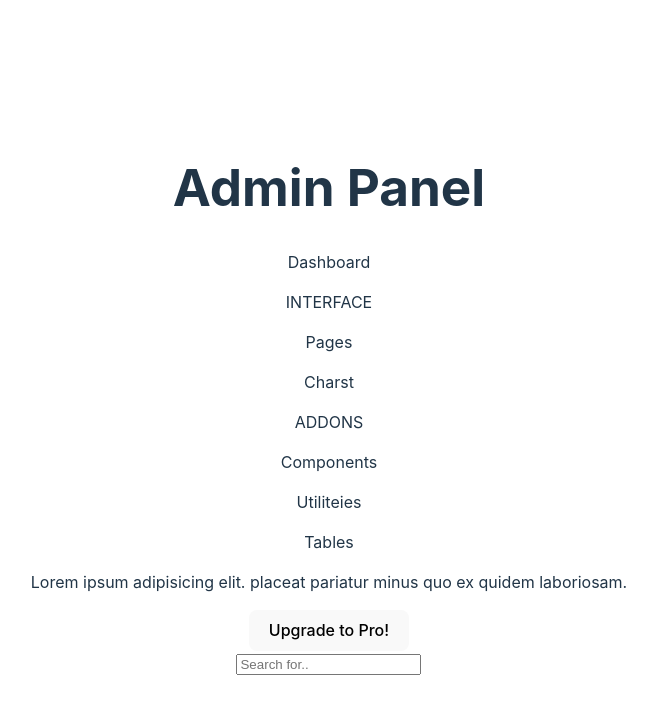
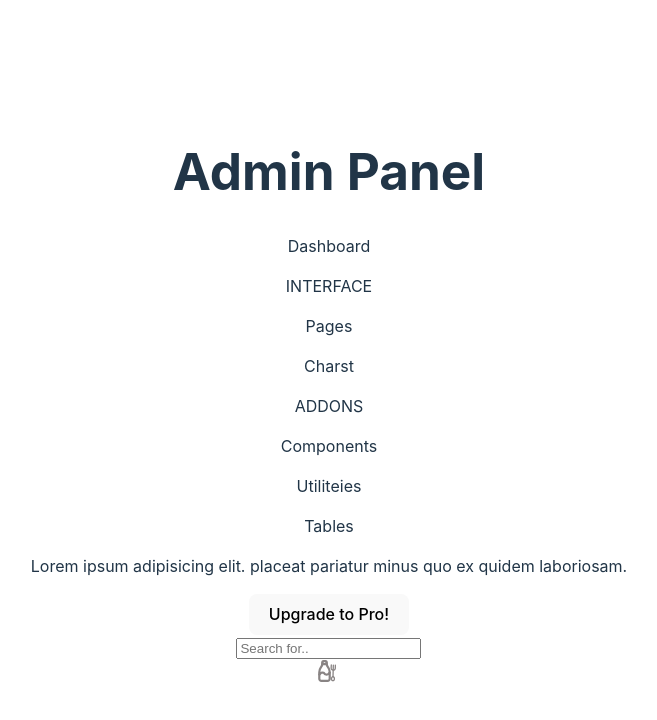
Before and after one commit to Jdanielmendoza/frontendRestaurante, a React (Vite) app: page / in a window 1280 px wide. Shown: the top 720 px of the page, without its empty margins (311-968 px from the left). Built offline with nearby package versions, Linux system fonts and the light colour scheme.

Commit message:
test icon added

```diff
--- a/src/App.jsx
+++ b/src/App.jsx
@@ -1,7 +1,7 @@
 import './App.css'
 import Dashboardview from './components/Dashboard';
 import Sidebar from './components/Sidebar';
-
+import product from "/product.svg";
 function App() {
 
   return (
@@ -12,6 +12,7 @@ function App() {
 
       <div className='basis-[88%] border'>
         <Dashboardview/>
+        <img src={product} alt="product" />
       </div>
     </div>
   )
```
Also changed, not shown: public/product.svg (added).
